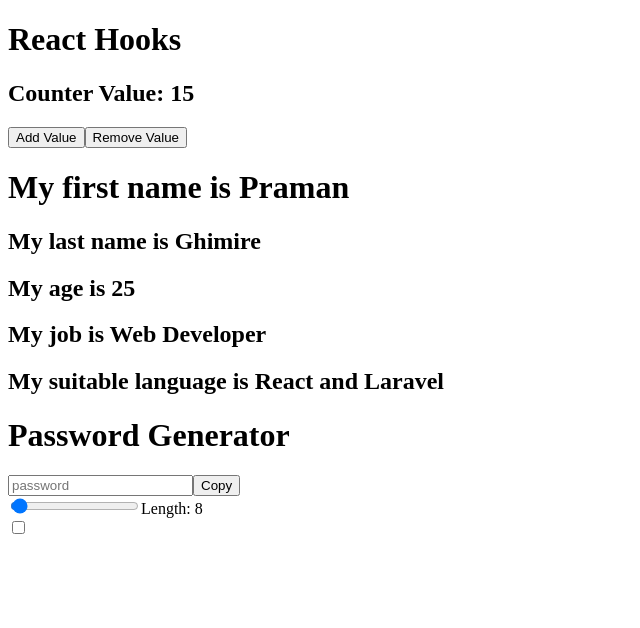
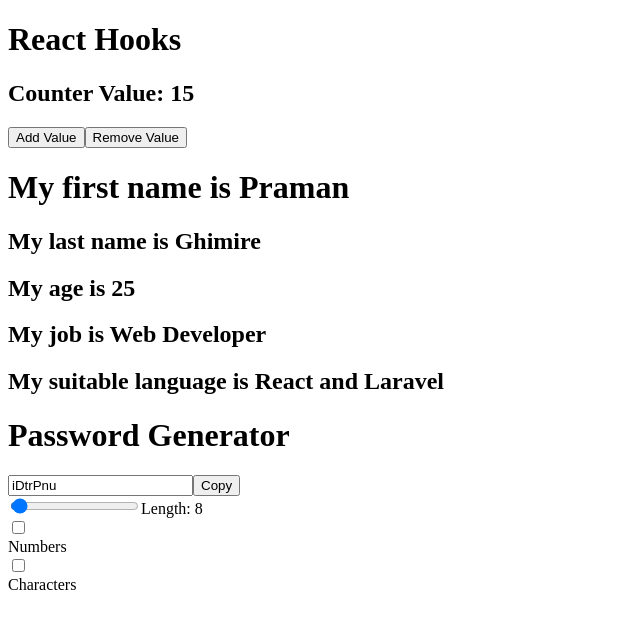
Before and after one commit to Praman1212/React-Magic, a React app: page / in a window 1280 px wide. Shown: the top 628 px of the page, without its empty margins (0-640 px from the left). Built offline with nearby package versions, Linux system fonts and the light colour scheme; the HTML template or start-up script is replaced by a standard one.

Commit message:
password is displayed according to the filter

```diff
--- a/src/PassGen.jsx
+++ b/src/PassGen.jsx
@@ -1,4 +1,4 @@
-import React, { useState, useCallback } from "react";
+import React, { useState, useCallback, useEffect } from "react";
 
 function PassGen() {
   let [length, setLength] = useState(8);
@@ -6,18 +6,26 @@
   let [characterAllow, setCharacterAllow] = useState(false);
   let [password, setPassword] = useState("");
 
+  //   start of callback function
   let passwordGenerator = useCallback(() => {
     let pass = "";
     let str = "ABCDEFGHIJKLMNOPQRSTUVWXYZabcdefghijklmnopqrstuvwxyz";
     if (numberAllow) str += "0123456789";
     if (characterAllow) str += "!`~,<.>/?;:'|[{]}()-_=+*";
 
-    for (let i = 1; i <= array.length; i++) {
+    for (let i = 1; i <= length; i++) {
       let char = Math.floor(Math.random() * str.length + 1);
-      pass = str.charAt(char);
+      pass += str.charAt(char);
     }
     setPassword(pass);
+
   }, [length, numberAllow, characterAllow, setPassword]);
+  // End of callback function
+
+//   Start of useEffect hook
+  useEffect(() => {
+    passwordGenerator();
+  }, [length, numberAllow, characterAllow, passwordGenerator]);
 
   return (
     <>
@@ -38,14 +46,41 @@
 
         <div className="flex text-sm gap-x-2">
           <div className="flex items-center gap-x-1">
-            <input type="range" min={6} max={100} value={length} className="cursor-pointer"
-            onChange={(e)=>{setLength(e.target.value)}}
+            <input
+              type="range"
+              min={6}
+              max={100}
+              value={length}
+              className="cursor-pointer"
+              onChange={(e) => {
+                setLength(e.target.value);
+              }}
             />
             <label>Length: {length}</label>
           </div>
           <div className="flex items-center gap-x-1">
-            <input type="checkbox" defaultChecked={numberAllow} id="numberInput" />
+            <input
+              type="checkbox"
+              defaultChecked={numberAllow}
+              id="numberInput"
+              onClick={() => {
+                setNumberAllow((prev) => !prev);
+              }}
+            />
           </div>
+          <label>Numbers</label>
+
+          <div className="flex items-center gap-x-1">
+            <input
+              type="checkbox"
+              defaultChecked={characterAllow}
+              id="numberInput"
+              onClick={() => {
+                setCharacterAllow((prev) => !prev);
+              }}
+            />
+          </div>
+          <label>Characters</label>
         </div>
       </div>
     </>
```
